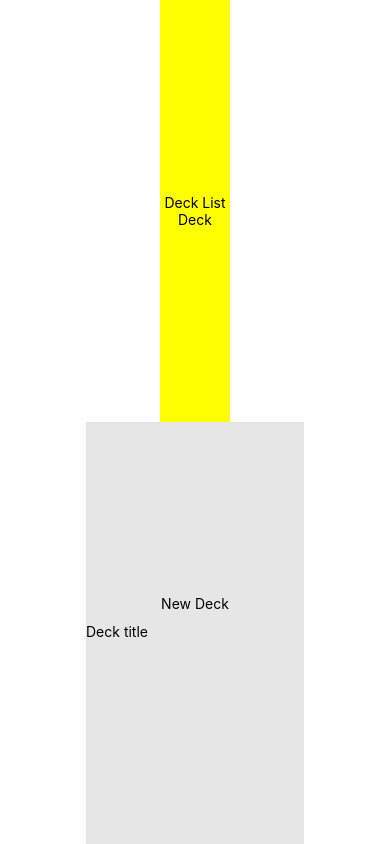
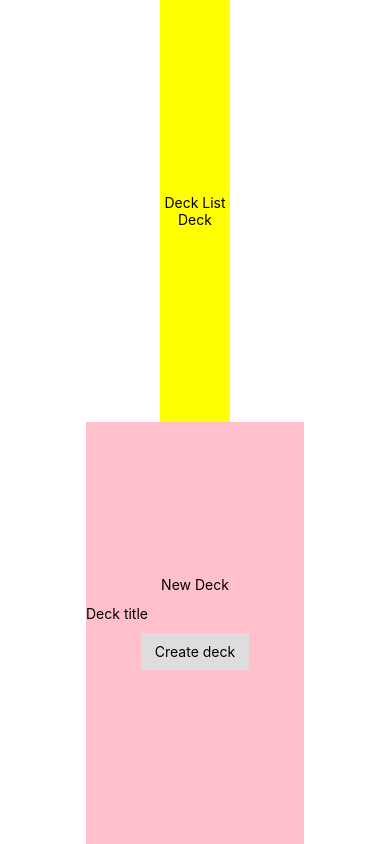
Before and after one commit to MarinaFroes/RDND-project3-mobile-flashcards, a React Native app: screen / in a window 390 px wide. Built offline with nearby package versions, Linux system fonts and the light colour scheme.

Commit message:
feat: Add TouchableHighlight and onPress

```diff
--- a/components/NewDeck.js
+++ b/components/NewDeck.js
@@ -1,10 +1,15 @@
 import React, { Component } from 'react'
-import { Text, View, TextInput, StyleSheet } from 'react-native'
+import { Text, View, TextInput, StyleSheet, TouchableHighlight } from 'react-native'
 
 export class NewDeck extends Component {
   state = {
     text: ''
   }
+
+  onPress = () => {
+    // TODO
+  }
+
   render() {
     return (
       <View style={styles.container}>
@@ -15,7 +20,13 @@ export class NewDeck extends Component {
           onChangeText={(text) => this.setState({ text })}
           value={this.state.text}
         />
-        <Text style={{ padding: 10, fontSize: 42 }}>
+        <TouchableHighlight
+          style={styles.button}
+          onPress={this.onPress}
+        >
+          <Text> Create deck </Text>
+        </TouchableHighlight>
+        <Text style={{ padding: 10, fontSize: 20, color: 'red' }}>
           {this.state.text}
         </Text>
       </View>
@@ -28,8 +39,13 @@ export default NewDeck
 const styles = StyleSheet.create({
   container: {
     flex: 1,
-    backgroundColor: '#e6e6e6',
+    backgroundColor: 'pink',
     alignItems: 'center',
     justifyContent: 'center',
   },
+  button: {
+    alignItems: 'center',
+    backgroundColor: '#DDDDDD',
+    padding: 10
+  }
 })
```
